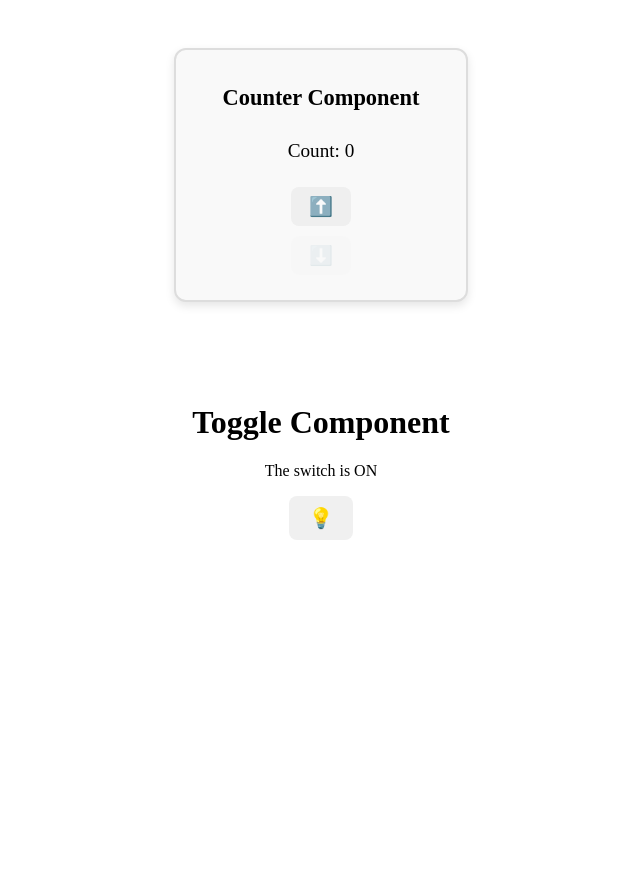
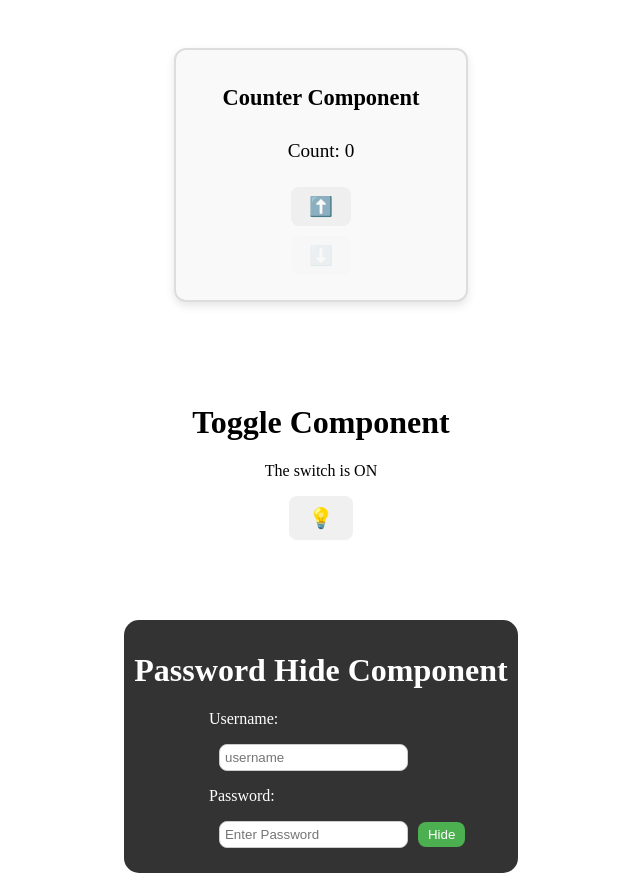
Before and after one commit to Shubham-K9/React-Components, a React (Vite) app: page / in a window 1280 px wide. Shown: the whole page, without its empty margins (319-959 px from the left). Before the commit the page ends 800 px from the top, so only its background shows below. Built offline with nearby package versions, Linux system fonts and the light colour scheme.

Commit message:
Password Hide

```diff
--- /dev/null
+++ b/components/PassHide.jsx
@@ -0,0 +1,32 @@
+
+import React, { useState } from "react";
+
+
+const PassHide = () => {
+
+
+    const [username, setUsername] = useState("");
+    const [showPass, setShowPass] = useState(false);
+    return (
+        <div className="PM">
+
+            <h1>Password Hide Component</h1>
+            <div className="UN">
+            <p>Username: </p>
+            <input placeholder="username" value={username} onChange={e=>setUsername(e.target.value)}/>
+            </div>
+            <div className="UN">
+            <p>Password: </p>
+            <input type={showPass ? "text" :"password"} placeholder="Enter Password" />
+            <button onClick={()=>setShowPass(!showPass)}>{showPass ? "Show" : "Hide"}</button>
+
+            </div>
+
+
+        </div>
+    )
+}
+
+
+
+export default PassHide;
--- a/src/index.css
+++ b/src/index.css
@@ -72,3 +72,36 @@
   transform: scale(1.08);
   background: #e0e0e0;
 }
+
+.PM{
+  background-color: #333;
+  color: white;
+  width: fit-content;
+  padding: 10px;
+  margin: auto;
+  border-radius: 15px;
+
+
+
+}
+
+.UN{
+  margin-bottom: 15px;
+  padding-left: 20%;
+
+}
+.UN input{
+  margin-left: 10px;
+  padding: 5px;
+  border-radius: 8px;
+  border: 1px solid #ccc;
+}
+.UN button{
+  margin-left: 10px;
+  padding: 5px 10px;
+  border-radius: 8px;
+  border: none;
+  background-color: #4CAF50;
+  color: white;
+  cursor: pointer;
+}
--- a/src/main.jsx
+++ b/src/main.jsx
@@ -4,6 +4,7 @@ import './index.css'
 import App from './App.jsx'
 import Counter from '../components/Counter.jsx'
 import Toggle from '../components/Toggle.jsx'
+import PassHide from '../components/PassHide.jsx'
 
 createRoot(document.getElementById('root')).render(
   <StrictMode>
@@ -12,6 +13,7 @@ createRoot(document.getElementById('root')).render(
       <Counter />
     </div>
     <Toggle />
+    <PassHide />
 
   </StrictMode>,
 )
```
